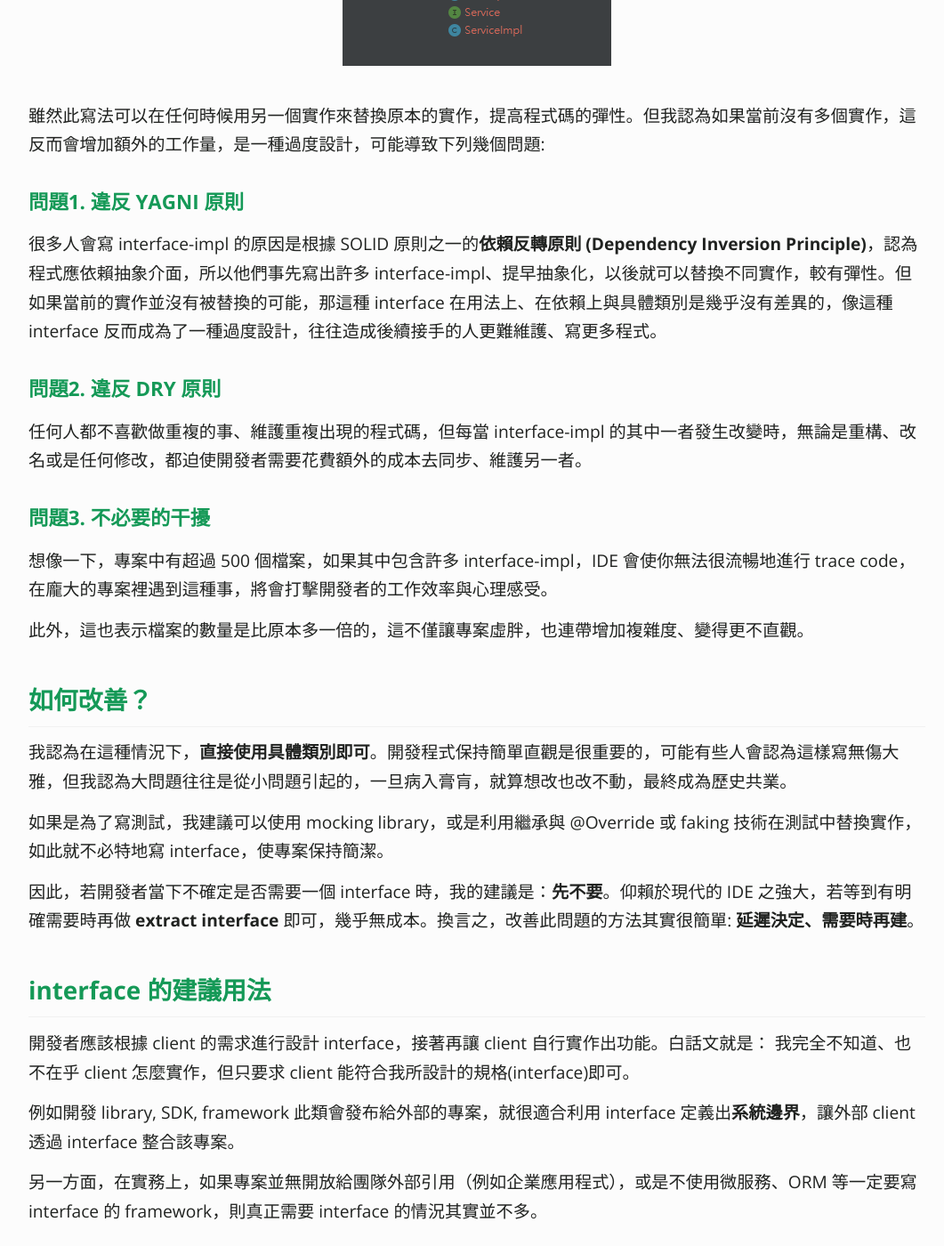
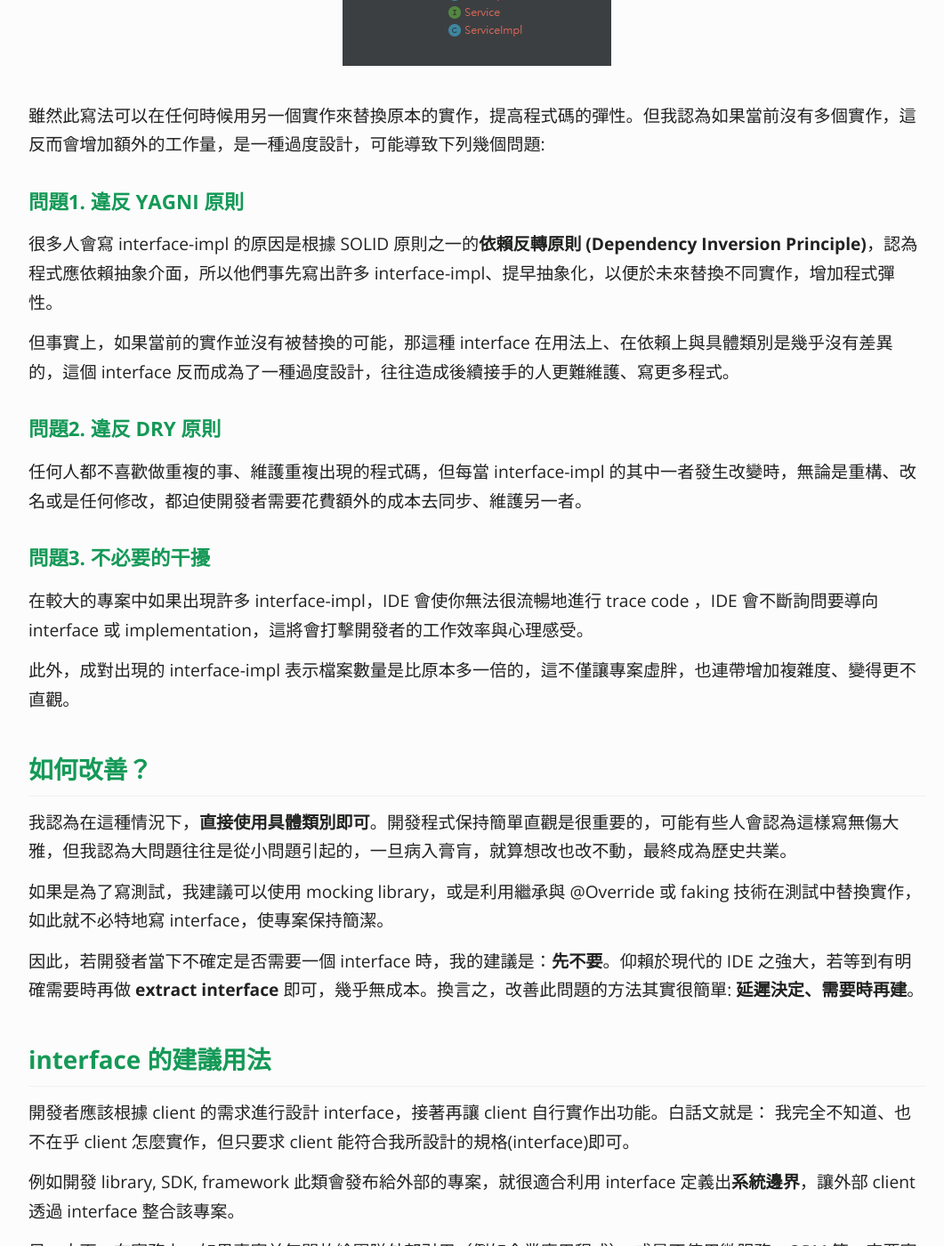
Before and after one commit to KaiSheng714/KaiSheng714.github.io, a Jekyll site: the page built from _posts/2022-01-20-anti-pattern-of-java-interface-impl-style.md, in a window 1280 px wide and 1400 px high, scrolled down 586 px. Shown: the whole window at 89% size, without its empty margins (104-1165 px from the left). Built offline with Jekyll 4.4.1, drawn with Linux system fonts in a browser that asks for light colours; comment, search, counter and statistics services are not loaded; some of the changed text lies outside the part shown.

Commit message:
interface

```diff
--- a/_posts/2022-01-20-anti-pattern-of-java-interface-impl-style.md
+++ b/_posts/2022-01-20-anti-pattern-of-java-interface-impl-style.md
@@ -15,15 +15,17 @@ image: /assets/image/interface-impl-dir.png
 雖然此寫法可以在任何時候用另一個實作來替換原本的實作，提高程式碼的彈性。但我認為如果當前沒有多個實作，這反而會增加額外的工作量，是一種過度設計，可能導致下列幾個問題:
 
 ### **問題1. 違反 YAGNI 原則**
-很多人會寫 interface-impl 的原因是根據 SOLID 原則之一的**依賴反轉原則 (Dependency Inversion Principle)**，認為程式應依賴抽象介面，所以他們事先寫出許多 interface-impl、提早抽象化，以後就可以替換不同實作，較有彈性。但如果當前的實作並沒有被替換的可能，那這種 interface 在用法上、在依賴上與具體類別是幾乎沒有差異的，像這種 interface 反而成為了一種過度設計，往往造成後續接手的人更難維護、寫更多程式。
+很多人會寫 interface-impl 的原因是根據 SOLID 原則之一的**依賴反轉原則 (Dependency Inversion Principle)**，認為程式應依賴抽象介面，所以他們事先寫出許多 interface-impl、提早抽象化，以便於未來替換不同實作，增加程式彈性。
+
+但事實上，如果當前的實作並沒有被替換的可能，那這種 interface 在用法上、在依賴上與具體類別是幾乎沒有差異的，這個 interface 反而成為了一種過度設計，往往造成後續接手的人更難維護、寫更多程式。
 
 ### **問題2. 違反 DRY 原則**
 任何人都不喜歡做重複的事、維護重複出現的程式碼，但每當 interface-impl 的其中一者發生改變時，無論是重構、改名或是任何修改，都迫使開發者需要花費額外的成本去同步、維護另一者。
 
 ### **問題3. 不必要的干擾**
-想像一下，專案中有超過 500 個檔案，如果其中包含許多 interface-impl，IDE 會使你無法很流暢地進行 trace code，在龐大的專案裡遇到這種事，將會打擊開發者的工作效率與心理感受。
+在較大的專案中如果出現許多 interface-impl，IDE 會使你無法很流暢地進行 trace code ，IDE 會不斷詢問要導向 interface 或 implementation，這將會打擊開發者的工作效率與心理感受。
 
-此外，這也表示檔案的數量是比原本多一倍的，這不僅讓專案虛胖，也連帶增加複雜度、變得更不直觀。
+此外，成對出現的 interface-impl 表示檔案數量是比原本多一倍的，這不僅讓專案虛胖，也連帶增加複雜度、變得更不直觀。
 
 ## **如何改善？**
 我認為在這種情況下，**直接使用具體類別即可**。開發程式保持簡單直觀是很重要的，可能有些人會認為這樣寫無傷大雅，但我認為大問題往往是從小問題引起的，一旦病入膏肓，就算想改也改不動，最終成為歷史共業。
```
Also changed, not shown: other parts of _posts/2022-01-20-anti-pattern-of-java-interface-impl-style.md (+1 -1 lines).
